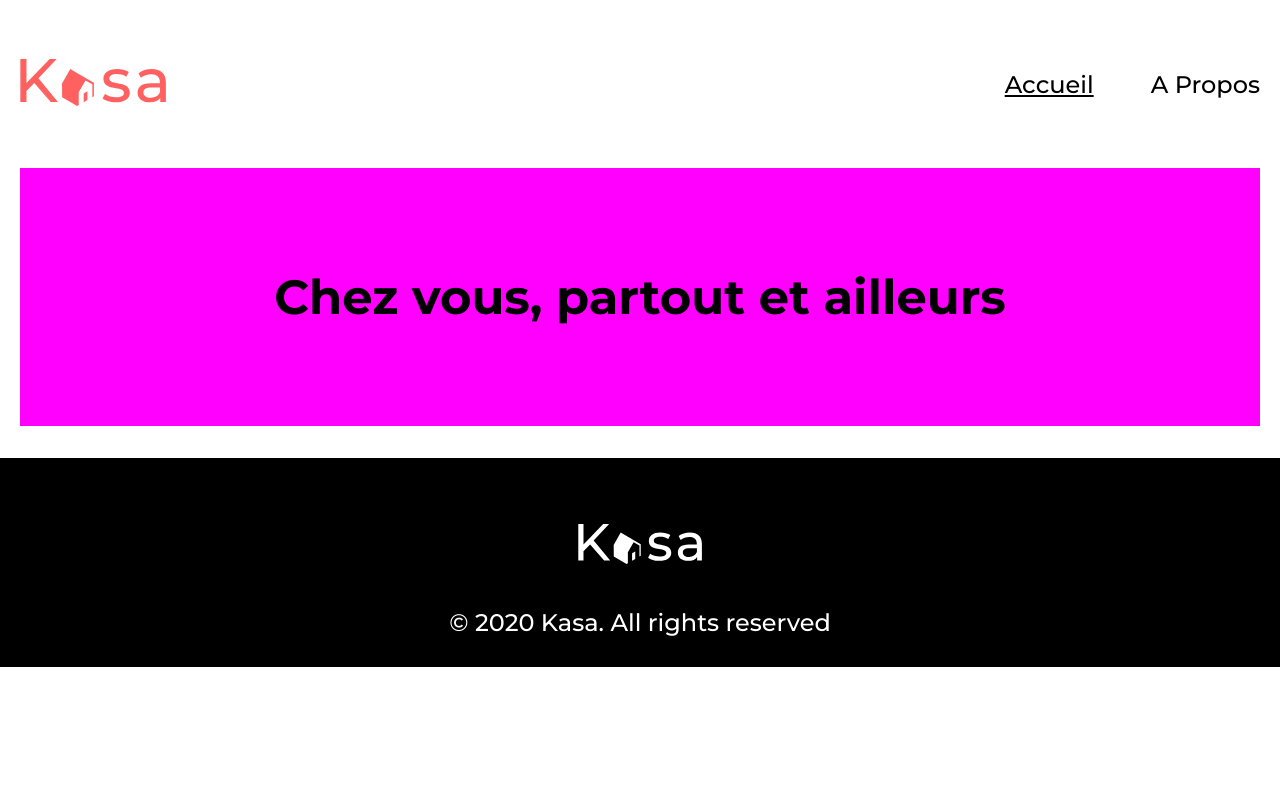
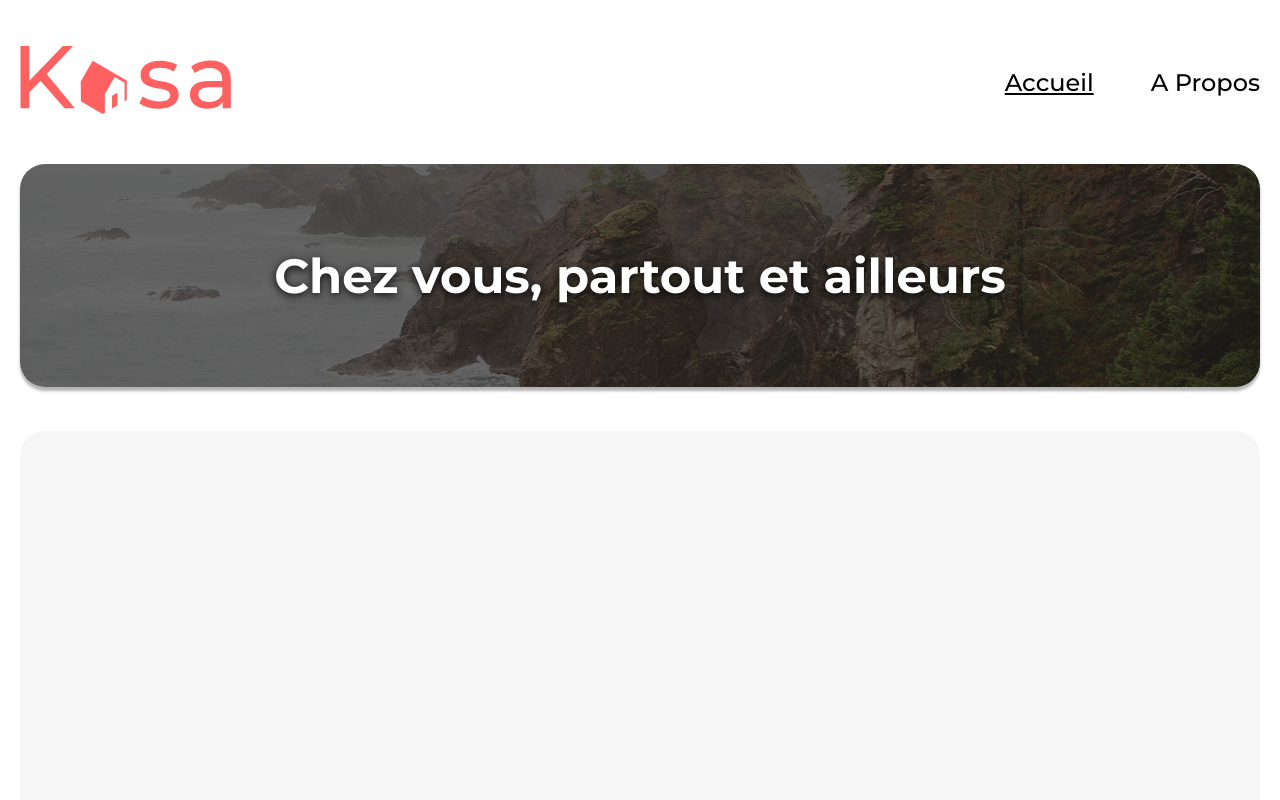
Before and after one commit to CedVeraud/oc-projet7_kasa-main, a React (Vite) app: page / in a window 1280 px wide. Shown: the top 800 px of the page. Built offline with nearby package versions, Linux system fonts and the light colour scheme.

Commit message:
mise en place des bannières

```diff
--- a/src/App.jsx
+++ b/src/App.jsx
@@ -16,7 +16,7 @@ function App() {
         <Route path="/" element={<Home />} />
         <Route path="about" element={<About />} />
         <Route path="logement" element={<Logement />} />
-        <Route path="error" element={<Error />} />
+        <Route path="*" element={<Error />} />
 
       </Routes>
       <Footer />
--- /dev/null
+++ b/src/components/banner/banner.css
@@ -0,0 +1,35 @@
+.banner {
+    position: relative;
+    display: flex;
+    justify-content: center;
+    align-items: center;
+    width: 100%;
+    height: 223px;
+    margin-bottom: 44px;
+    border-radius: 25px;
+    overflow: hidden;
+    box-shadow: 0px 4px 3px rgba(0, 0, 0, 0.3);
+  }
+
+  .banner-image{
+    position: absolute;
+    width: 100%;
+    height: 100%;
+    object-fit: cover;
+  }
+
+  .banner-title {
+    position: relative;
+    width: 100%;
+    margin: 0 20px;
+    color: white;
+    text-align: center;
+    text-shadow: 0px 2px 8px rgba(0, 0, 0, 0.9);
+  }
+
+  .banner-overlay {
+    position: absolute;
+    width: 100%;
+    height: 100%;
+    background-color: rgba(0,0,0,0.6);
+  }
--- /dev/null
+++ b/src/components/banner/banner.jsx
@@ -0,0 +1,15 @@
+import './banner.css'
+
+function Banner(props) {
+    const { img, name, bannerTitle } = props
+
+    return (
+        <div className="banner">
+            <img className="banner-image" src={img} alt={name} />
+            <div className="banner-overlay"></div>
+            {bannerTitle ? <h1 className="banner-title">{bannerTitle}</h1> : null}
+        </div>
+    )
+}
+
+export default Banner
--- /dev/null
+++ b/src/components/gallery/gallery.css
@@ -0,0 +1,10 @@
+.gallery{
+    background-color: #f6f6f6;
+    flex-direction: row;
+    justify-content: space-between;
+    flex-wrap: wrap;
+    min-height: 350px;
+    padding: 50px 50px 0 50px;
+    margin-bottom: 30px;
+    border-radius: 25px;
+}
--- /dev/null
+++ b/src/components/gallery/gallery.jsx
@@ -0,0 +1,11 @@
+import './gallery.css'
+
+function Gallery() {
+    return (
+        <div className="gallery">
+
+        </div>
+    )
+}
+
+export default Gallery
--- a/src/components/header/header.css
+++ b/src/components/header/header.css
@@ -5,9 +5,9 @@
     width: 100%;
     max-width: 1240px;
     height: 68px;
-    margin: 50px auto;
+    margin: 48px auto;
   }
-.header-logo {
-    height: 47px;
+.header_container-logo {
+    height: 68px;
     width: auto;
 }
--- a/src/components/header/header.jsx
+++ b/src/components/header/header.jsx
@@ -12,7 +12,7 @@ function Header() {
                 <Link to="/">
                     <img
                         src={HeaderLogo}
-                        className="header-logo"
+                        className="header_container-logo"
                         alt="logo Kasa"
                     />
                 </Link>
--- a/src/pages/About/about.css
+++ b/src/pages/About/about.css
@@ -1,5 +1,4 @@
 .about {
     max-width: 1240px;
-    background: #ff6060;
     margin: 0 auto;
 }
--- a/src/pages/About/about.jsx
+++ b/src/pages/About/about.jsx
@@ -1,9 +1,14 @@
+import Banner from '../../components/banner/banner'
+import BannerImage from '../../assets/images/about-banner.jpg'
+
 import './about.css'
 
 function About() {
-    return <div className="about">
-        <h1>A propos de KASA</h1>
-    </div>
+    return (
+        <main className="about">
+            <Banner img={BannerImage} name="Home banner" />
+        </main>
+    )
 }
 
 export default About
--- a/src/pages/Home/home.css
+++ b/src/pages/Home/home.css
@@ -1,5 +1,4 @@
 .home {
     max-width: 1240px;
-    background: #f0f;
     margin: 0 auto;
 }
--- a/src/pages/Home/home.jsx
+++ b/src/pages/Home/home.jsx
@@ -1,9 +1,21 @@
+import Banner from '../../components/banner/banner'
+import bannerImage from '../../assets/images/home-banner.jpg'
+import Gallery from '../../components/gallery/gallery'
+
 import './home.css'
 
 function Home() {
-    return <div className="home">
-        <h1>Chez vous, partout et ailleurs</h1>
-    </div>
+    const bannerTitle = 'Chez vous, partout et ailleurs'
+    return (
+        <main className="home">
+            <Banner
+                img={bannerImage}
+                name="Home banner"
+                bannerTitle={bannerTitle}
+            />
+            <Gallery />
+        </main>
+    )
 }
 
 export default Home
```
